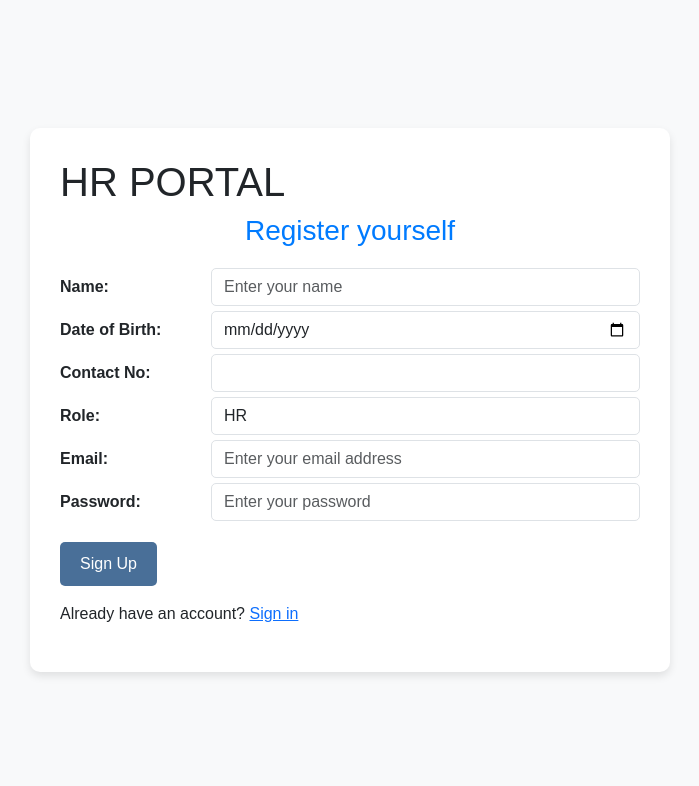
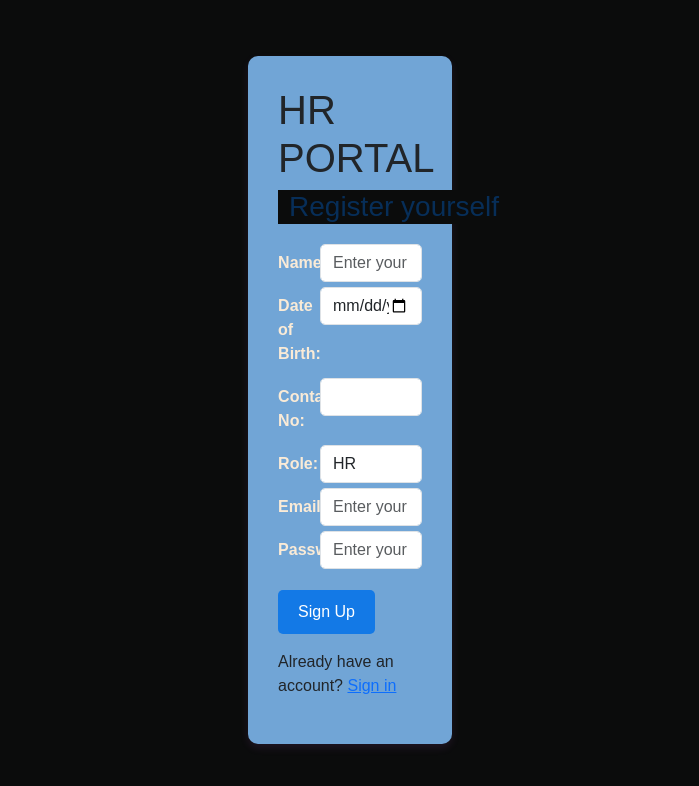
Before and after one commit to Loganathanleo/ProHr-Project, a React (Create React App) app in the folder ProHR-Frontend/: page / in a window 1280 px wide. Shown: the top 786 px of the page, without its empty margins (290-989 px from the left). Built offline with nearby package versions, Linux system fonts and the light colour scheme.

Commit message:
style added

```diff
--- a/ProHR-Frontend/src/App.js
+++ b/ProHR-Frontend/src/App.js
@@ -1,7 +1,7 @@
 import React from "react";
 import 'bootstrap/dist/css/bootstrap.min.css';
 import AppRouters from "./routers/approuters";
-import { AuthProvider } from "./contexts/AuthContext";
+import { AuthProvider } from "./contexts/Authcontext";
 function App() {
   return (
     <AuthProvider>
--- a/ProHR-Frontend/src/assets/stylesheets/Login.css
+++ b/ProHR-Frontend/src/assets/stylesheets/Login.css
@@ -5,14 +5,14 @@ body {
   }
 
   .text {
-    color: #007bff;
+    color: #072e58;
   }
 
   .form-container {
-    background-color: white;
+    background-color: rgb(113, 165, 214);
     padding: 30px;
     border-radius: 10px;
-    box-shadow: 0 4px 8px rgba(0, 0, 0, 0.1);
+    box-shadow: 0 4px 8px rgba(210, 97, 236, 0.1);
   }
 
   .form-container h3 {
@@ -28,7 +28,7 @@ body {
   }
 
   .form-container .btn {
-    background-color: #496f98;
+    background-color: #1379e6;
     color: white;
     border-radius: 5px;
     padding: 10px 20px;
--- a/ProHR-Frontend/src/assets/stylesheets/addemployee.css
+++ b/ProHR-Frontend/src/assets/stylesheets/addemployee.css
@@ -1,23 +1,26 @@
 /* AddEmployee.css */
 body {
-    background-color: #f8f9fa;
+    background-color: #000508;
     font-family: Arial, sans-serif;
   }
 
   .container {
-    background-color: #ffffff;
+    background-color: #8bd2e2;
     padding: 30px;
-    border-radius: 10px;
-    box-shadow: 0 4px 8px rgba(0, 0, 0, 0.1);
+    border-radius: 30px;
+    box-shadow: 0 4px 8px rgba(232, 6, 6, 0.1);
     margin-top: 20px;
-    max-width: 600px;
+    max-width: 900px;
     margin: auto;
   }
 
   h3 {
-    color: #007bff;
-    text-align: center;
+    color: #010408;
+    text-align: left;
     margin-bottom: 20px;
+    background-color: #e6e9ed;
+    width: 230px;
+    padding-left: 2px;;
   }
 
   .form-group {
--- a/ProHR-Frontend/src/assets/stylesheets/home.css
+++ b/ProHR-Frontend/src/assets/stylesheets/home.css
@@ -1,23 +1,24 @@
 /* Home.css */
 body {
-    background-color: #e9ecef;
+    background-color: rgb(20, 19, 19);
     font-family: Arial, sans-serif;
   }
 
   .container {
-    background-color: #ffffff;
+    background-color: #65aee9;
     padding: 30px;
     border-radius: 10px;
     box-shadow: 0 4px 8px rgba(0, 0, 0, 0.1);
-    margin-top: 20px;
+    margin-top: 200px;
+    width: 900px;
   }
 
   .text-center {
-    color: #007bff;
+    color: #dde4eb;
   }
 
   .btn-primary {
-    background-color: #007bff;
+    background-color: #12b7d7;
     border: none;
     border-radius: 5px;
     padding: 10px 20px;
@@ -29,8 +30,11 @@ body {
 
   .table {
     margin-top: 20px;
-    border-radius: 10px;
+    border-radius: 20px;
     overflow: hidden;
+    padding-left: 50px;
+    width: 1500px;
+    margin-left: 20px;
   }
 
   .table th,
@@ -59,3 +63,40 @@ body {
     border-radius: 5px;
     padding: 5px 10px;
   }
+  .button-24 {
+    background: #1c9bda;
+    border: 1px solid #FF4742;
+    border-radius: 6px;
+    box-shadow: rgba(0, 0, 0, 0.1) 1px 2px 4px;
+    box-sizing: border-box;
+    color: #FFFFFF;
+    cursor: pointer;
+    display: inline-block;
+    font-family: nunito,roboto,proxima-nova,"proxima nova",sans-serif;
+    font-size: 16px;
+    font-weight: 800;
+    line-height: 16px;
+    min-height: 40px;
+    outline: 0;
+    padding: 12px 14px;
+    text-align: center;
+    text-rendering: geometricprecision;
+    text-transform: none;
+    user-select: none;
+    -webkit-user-select: none;
+    touch-action: manipulation;
+    vertical-align: middle;
+    margin-left: 20px;
+    text-decoration: none;
+  }
+
+  .button-24:hover,
+  .button-24:active {
+    background-color: initial;
+    background-position: 0 0;
+    color: #FF4742;
+  }
+
+  .button-24:active {
+    opacity: .5;
+  }
--- a/ProHR-Frontend/src/assets/stylesheets/update.css
+++ b/ProHR-Frontend/src/assets/stylesheets/update.css
@@ -1,40 +1,58 @@
 /* Update.css */
 body {
-    background-color: #f8f9fa;
+  background-color: #0b0c0c;
   font-family: Arial, sans-serif;
+  display: flex;
+  justify-content: center;
+  align-items: center;
+  height: 100vh;
+  margin: 0;
 }
 
 .container {
-    background-color: #ffffff;
+  background-color: #0e0e0e;
   padding: 30px;
   border-radius: 10px;
   box-shadow: 0 4px 8px rgba(0, 0, 0, 0.1);
-    margin-top: 20px;
   max-width: 600px;
-    margin: auto;
+  width: 100%;
+  text-align: center;
 }
 
 h3 {
-    color: #007bff;
+  color: #ecf1f5;
+  background-color: #0b0c0c;
+
   text-align: center;
+
   margin-bottom: 20px;
+}
+.formdiv{
+  margin-left: 17px;
+  flex: content;
+  margin-bottom: 5px;
+  padding:5px;
+
 }
 
 .form-group {
-    margin-bottom: 15px;
+  margin-bottom: 20px;
+  text-align: left;
 }
 
 .form-label {
   font-weight: bold;
+  color:antiquewhite;
   margin-bottom: 5px;
   display: block;
 }
 
 .input {
   width: 100%;
-    padding: 10px;
+  padding: 20px;
   border-radius: 5px;
   border: 1px solid #ced4da;
+  margin-bottom: 10px;
 }
 
 .button {
@@ -44,10 +62,9 @@ body {
   padding: 10px 20px;
   color: #ffffff;
   cursor: pointer;
-    display: block;
-    margin: 20px auto;
   width: 100%;
   text-align: center;
+  transition: background-color 0.3s ease;
 }
 
 .button:hover {
@@ -57,3 +74,21 @@ body {
 .alert {
   margin-bottom: 20px;
 }
+
+@media (max-width: 768px) {
+  .container {
+      padding: 20px;
+  }
+
+  h3 {
+      font-size: 1.5rem;
+  }
+
+  .input {
+      padding: 8px;
+  }
+
+  .button {
+      padding: 10px;
+  }
+}
--- a/ProHR-Frontend/src/components/Forms/AddEmployee.jsx
+++ b/ProHR-Frontend/src/components/Forms/AddEmployee.jsx
@@ -43,7 +43,7 @@ function AddEmployee() {
 
   return (
     <div className="container">
-      <h3>Add Employee</h3>
+      <h3>ADD EMPLOYEE</h3>
       {successMessage && <Alert variant="success" className="alert">{successMessage}</Alert>}
       {errorMessage && <Alert variant="danger" className="alert">{errorMessage}</Alert>}
       <Form onSubmit={handleSubmit}>
--- a/ProHR-Frontend/src/components/Forms/Attendance.jsx
+++ b/ProHR-Frontend/src/components/Forms/Attendance.jsx
@@ -1,6 +1,7 @@
 import React, { useEffect, useState } from "react";
 import axios from "axios";
 import { Table, Button } from "react-bootstrap";
+
 
 function Attendance() {
 
--- a/ProHR-Frontend/src/components/Forms/Update.jsx
+++ b/ProHR-Frontend/src/components/Forms/Update.jsx
@@ -2,6 +2,7 @@ import axios from "axios";
 import React, { useState } from "react";
 import { useLocation, useNavigate } from "react-router-dom";
 import { Alert, Button, Form, FormLabel } from "react-bootstrap";
+import "../../assets/stylesheets/update.css";
 
 function Update() {
   const location = useLocation();
@@ -50,6 +51,7 @@ function Update() {
       <h3>Update Employee</h3>
       {successMessage && <Alert variant="success">{successMessage}</Alert>}
       {errorMessage && <Alert variant="danger">{errorMessage}</Alert>}
+      <div classname="formdiv">
       <Form onSubmit={handleSubmit}>
         <div>
           <FormLabel htmlFor="name">Employee Name :</FormLabel>
@@ -114,8 +116,10 @@ function Update() {
             required
           />
         </div>
+        <br></br>
         <Button type="submit">Update</Button>
       </Form>
+      </div>
     </div>
   );
 }
--- a/ProHR-Frontend/src/components/PrivateRoute.js
+++ b/ProHR-Frontend/src/components/PrivateRoute.js
@@ -1,6 +1,6 @@
 import React from 'react';
 import { Navigate } from 'react-router-dom';
-import { useAuth } from '../contexts/AuthContext';
+import { useAuth } from '../contexts/Authcontext';
 
 const PrivateRoute = ({ element }) => {
   const { isAuthenticated } = useAuth();
--- a/ProHR-Frontend/src/pages/Home.jsx
+++ b/ProHR-Frontend/src/pages/Home.jsx
@@ -37,24 +37,27 @@ function Home() {
   }, []);
 
   return (
-    <div className="container">
+    <div className="container1">
       <div className="w-100">
         <h1 className="text-center mb-4">
+
           <Greeting />
         </h1>
         <div className="text-center mb-4">
-          <Button className="btn btn-primary" onClick={handleAdd}>
+          <Button className="button-24" onClick={handleAdd}>
             Add Employee +
           </Button>
         </div>
       </div>
-      <div className="text-center mb-4">
-        <Button variant="link" onClick={() => setAttendance(false)}>
+      <div className="">
+
+        <Button className="button-24" variant="link" onClick={() => setAttendance(false)}>
           Employee Details
         </Button>
-        <Button variant="link" onClick={() => setAttendance(true)}>
+        <Button className="button-24" variant="link" onClick={() => setAttendance(true)}>
           Attendance
         </Button>
+
       </div>
       {!attendance && (
         <div>
--- a/ProHR-Frontend/src/pages/Login.jsx
+++ b/ProHR-Frontend/src/pages/Login.jsx
@@ -1,9 +1,10 @@
+/* eslint-disable jsx-a11y/anchor-is-valid */
 import React, { useState } from "react";
 import "../assets/stylesheets/Login.css";
 import { Button, Form, FormGroup, FormLabel, Row, Col } from "react-bootstrap";
 import { useNavigate } from "react-router-dom";
 import axios from "axios";
-import { useAuth } from "../contexts/AuthContext";
+import { useAuth } from "../contexts/Authcontext";
 
 function Login() {
   const [signin, setSignin] = useState(false);
```
Lines whose indentation alone changed are shown as unchanged.
